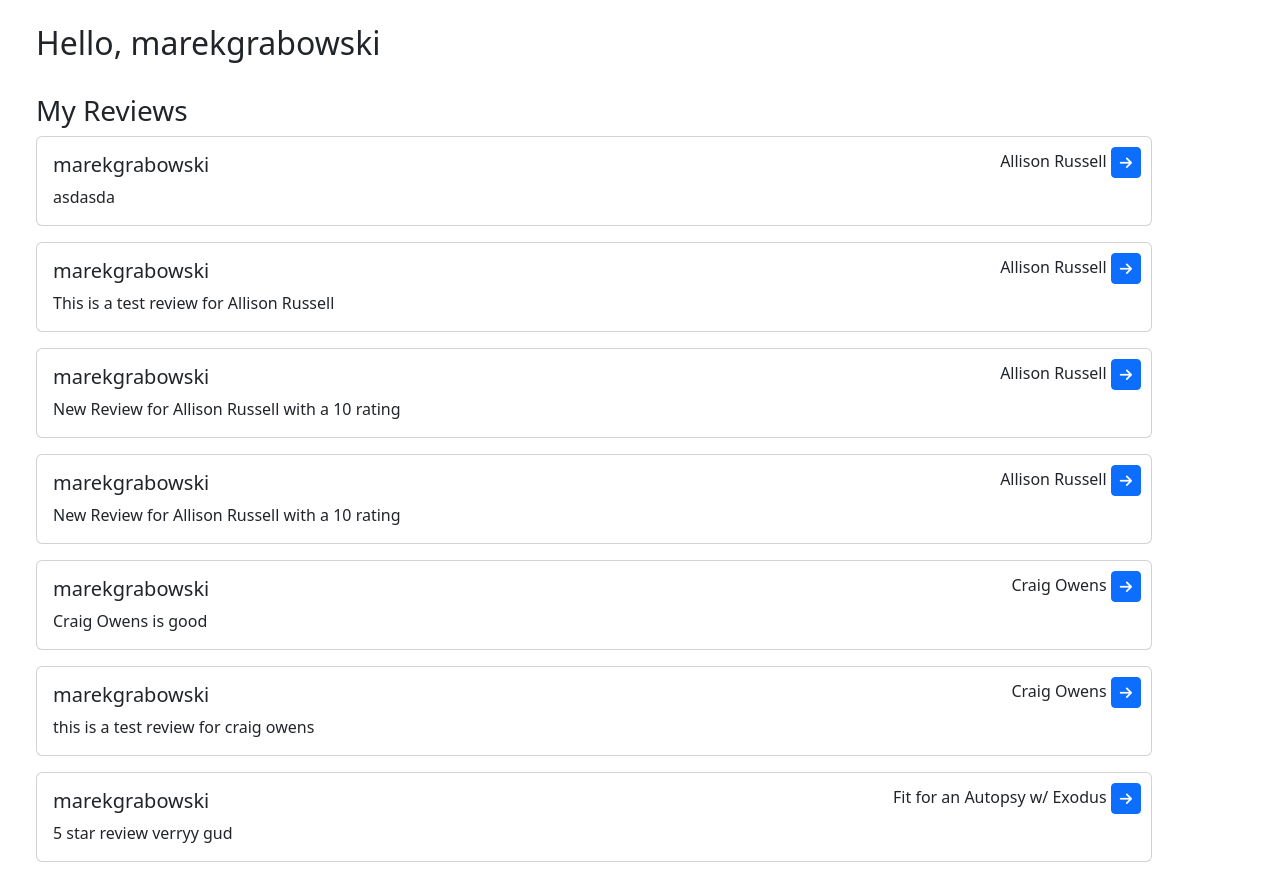
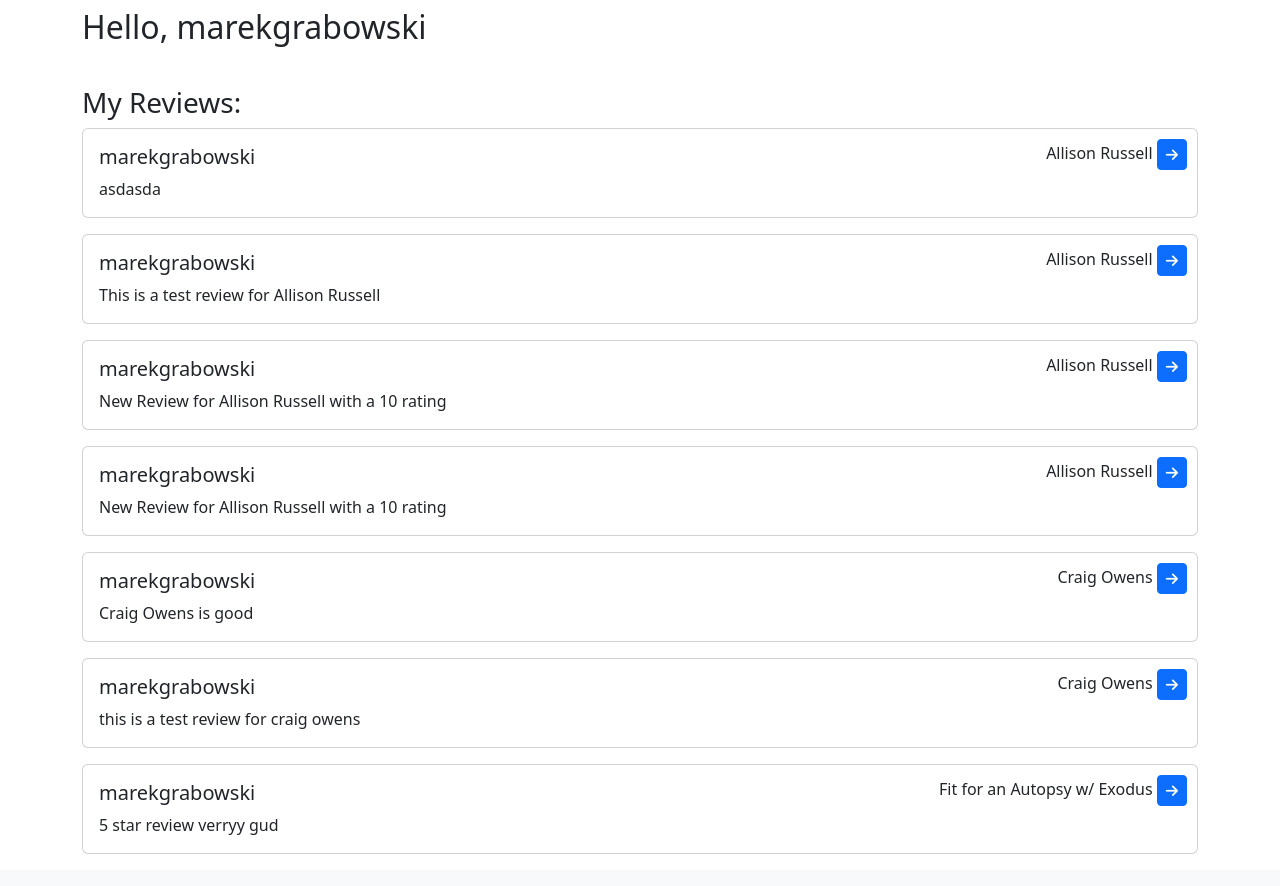
Before and after one commit to ticketMasterTeam1/TicketMasterDjangoClone, a Django app: page /account/ in a window 1280 px wide. Shown: the part 56-942 px from the top of the page. After the commit the page ends 910 px from the top, so only its background shows below. Run offline with Django 4.2, Linux system fonts and the light colour scheme; a user stored in the database is signed in; data comes from the database, SQL or seed files in the repository; both versions use the stored data as it was after the commit.

Commit message:
mobile responsive

```diff
--- a/templates/account/index.html
+++ b/templates/account/index.html
@@ -1,10 +1,10 @@
 {% extends 'base.html' %}
 {% block body %}
-  <div class="container m-4">
+  <div class="container">
 
-    <h2>Hello, {{ request.user.username }}</h2>
+    <h2 class="mt-2">Hello, {{ request.user.username }}</h2>
       <br>
-    <h3>My Reviews</h3>
+    <h3 class="mt-2" >My Reviews:</h3>
     <div>
       {% for review in user_reviews %}
         {% with page_context='account_page' %}
```
Also changed, not shown: templates/event-search.html (+6 -4 lines), db.sqlite3.
